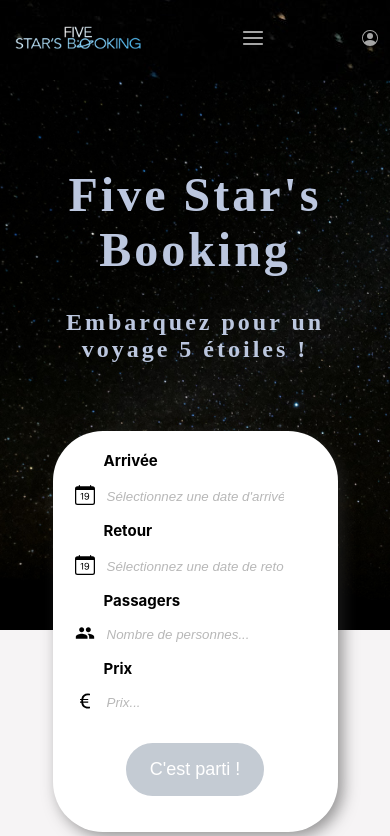
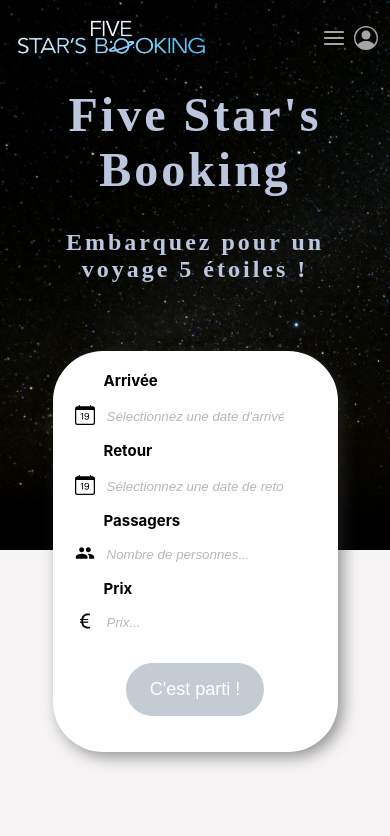
Before and after one commit to AndelysP/FiveStar-sBooking, a React (Create React App) app: page /home in a window 390 px wide. Shown: the top 836 px of the page. Built offline with nearby package versions, Linux system fonts and the light colour scheme; no server answers; a web font is replaced by a local one.

Commit message:
:lipstick: correction navbar / maque finalisation dropdown

```diff
--- a/src/assets/sass/navbar.scss
+++ b/src/assets/sass/navbar.scss
@@ -1,13 +1,15 @@
 @import "variables";
 
 .navbar-container {
-    background-image: url("../img/stars.jpg");
+    background-color: rgba(255, 255, 255, 0);
     width: 100%;
     height: 5rem;
     display: flex;
     flex-direction: row;
     align-items: center;
     justify-content: space-between;
+    position: absolute;
+    z-index: 1;
 
     font-family: 'Segoe UI', sans-serif;
     color: $grey;
@@ -21,22 +23,16 @@
             width: auto;
 
             @media (max-width: 768px) {
-                height: 2rem;
+                height: 3rem;
             }
         }
     }
 
-    .hamburger {
-        display: none;
+    .menu {
 
-        @media (max-width: 768px) {
-            display: block;
-            cursor: pointer;
-            font-size: 1.5rem;
-        }
-    }
-
-    .menu {
+        ul {
+            margin: 0;
+            padding: 0;
 
             a {
                 cursor: pointer;
@@ -55,6 +51,8 @@
                 font-size: medium;
                 text-transform: capitalize;
             }
+        }
+
 
         @media (max-width: 768px) {
             position: absolute;
@@ -63,44 +61,61 @@
             width: 0;
             height: calc(100vh - 5rem);
             overflow: hidden;
-            transition: all 0.3s ease-in;
+            transition: height 0.3s ease-in;
+
 
             &.active {
-                width: 270px;
+                width: 100vw;
             }
 
             ul {
                 list-style: none;
-                margin: 0;
-                padding: 0;
 
                 li {
-                    border-bottom: 1px solid #ccc;
+                    background-color: $dark-blue;
                     display: block;
                 }
 
                 a {
                     display: block;
                     padding: 1rem 2rem;
-                    color: $grey;
-                    text-decoration: none;
-                    transition: background-color 0.3s ease-in-out;
                 }
             }
         }
     }
 
-    .button {
+
+    .buttons {
         padding-right: 3%;
+        display: flex;
+        flex-direction: row;
+        align-items: center;
+
+        .hamburger {
+            display: none;
+
+            @media (max-width: 768px) {
+                display: block;
+                cursor: pointer;
+                font-size: 1.5rem;
+                padding: 0.5rem;
+
+                &:hover {
+                    color: $white;
+                }
+            }
+        }
+
+        .button-profil {
             font-size: 1.5rem;
             cursor: pointer;
 
-        &:hover{
+            &:hover {
                 color: $white;
             }
 
-        @media (max-width: 768px) {
-            font-size: 1rem;
         }
     }
+
+
 }
--- a/src/components/Navbar.js
+++ b/src/components/Navbar.js
@@ -30,22 +30,21 @@ const Navbar = () => {
         <img src={logo} alt="logo Five star's Booking" />
       </div>
 
-      <div>
+      <div className={`menu ${showNavbar && 'active'}`}>
+        <ul className="navbar">
+          <li><Link smooth to="/home#about">à propos de nous</Link></li>
+          <li><Link smooth to="/home#reservations">réservations</Link></li>
+          <li><Link smooth to="/home#contact">contact</Link></li>
+        </ul>
+      </div>
+
+      <div className="buttons">
         <div className="hamburger" onClick={handleShowNavbar}>
           <CgMenu />
         </div>
-
-        <div className={`menu ${showNavbar && 'active'}`}>
-          <ul className="navbar">
-            <li><Link smooth to="/home#about">à propos de nous</Link></li>
-            <li><Link smooth to="/home#reservations">réservations</Link></li>
-            <li><Link smooth to="/home#contact">contact</Link></li>
-          </ul>
+        <div className="button-profil" onClick={() => goToProfil()}>
+          <BsPersonCircle />
         </div>
-      </div>
-
-      <div className="button" onClick={() => goToProfil()}>
-        <BsPersonCircle />
       </div>
 
     </div>
```
Lines whose indentation alone changed are shown as unchanged.
